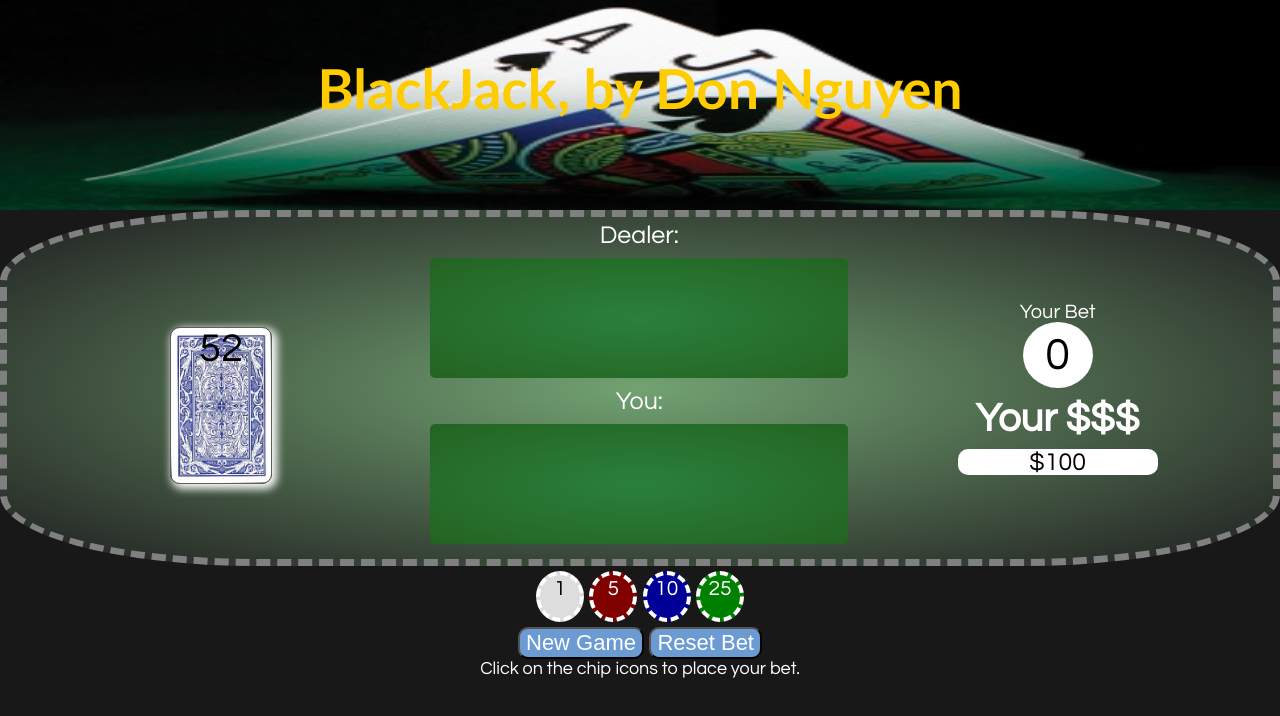
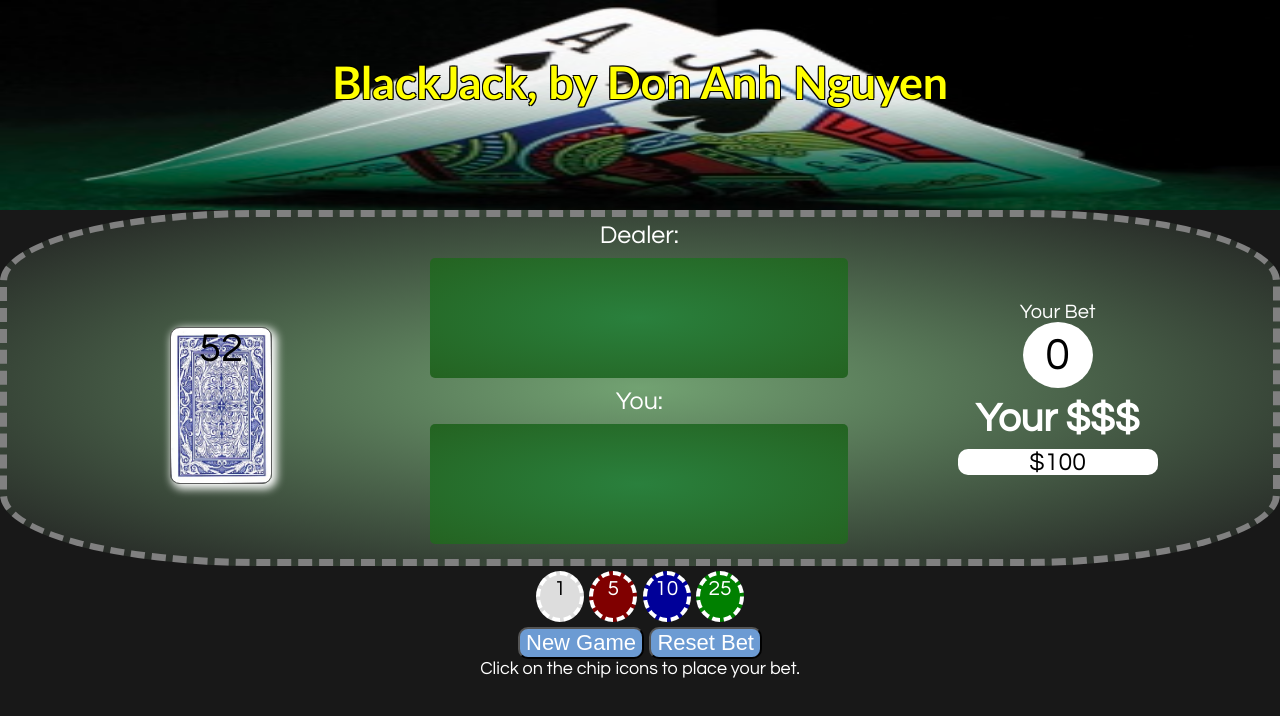
Before and after one commit to donanhnguyen/blackjack, a plain HTML site: page index.html in a window 1280 px wide. Drawn offline with nearby package versions, Linux system fonts and the light colour scheme.

Commit message:
small edit

```diff
--- a/index.html
+++ b/index.html
@@ -13,7 +13,7 @@
 </head>
 <body>
 
-<h1 class="heading">BlackJack, by Don Nguyen</h1>
+    <h1 class="heading" style="color: yellow; font-size: 2.8rem; text-shadow: -1px -1px 0 black, 1px -1px 0 black, -1px 1px 0 black, 1px 1px 0 black;">BlackJack, by Don Anh Nguyen</h1>
 
 <div id="everything">
 
```
